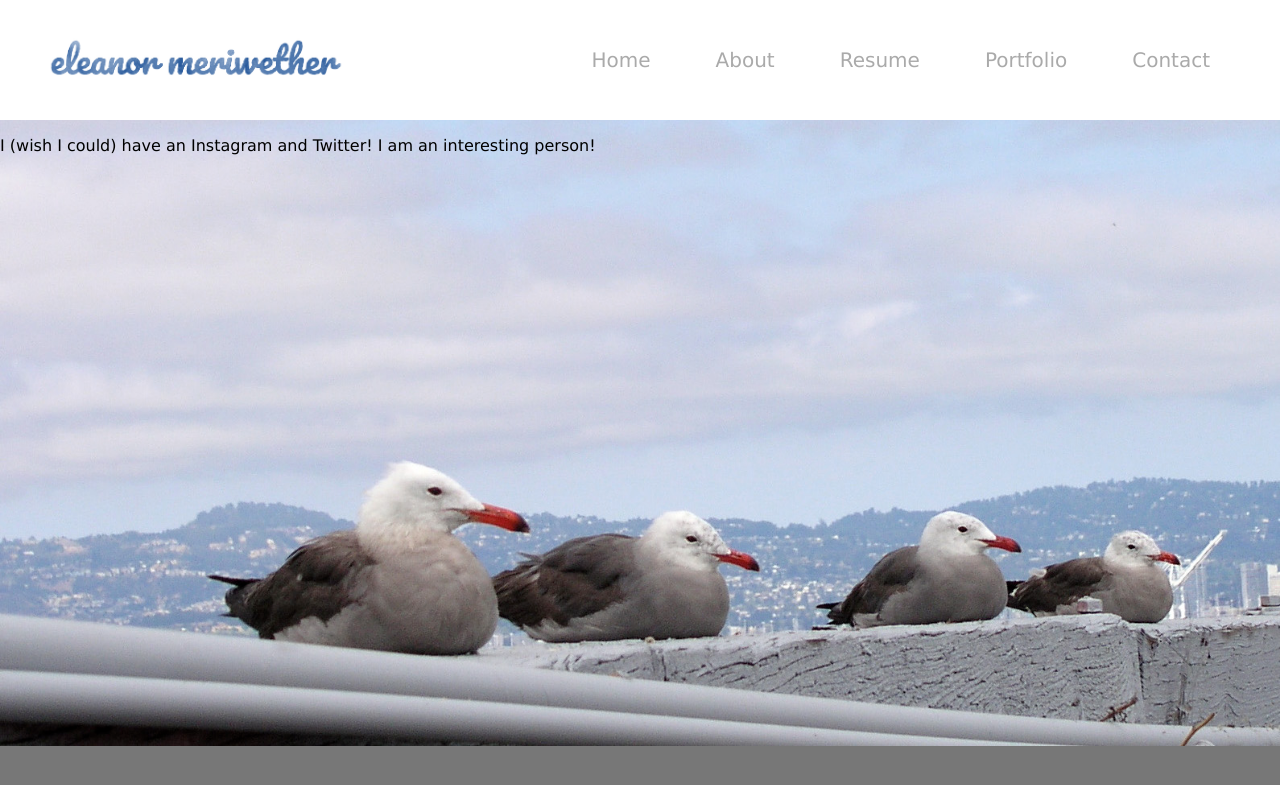
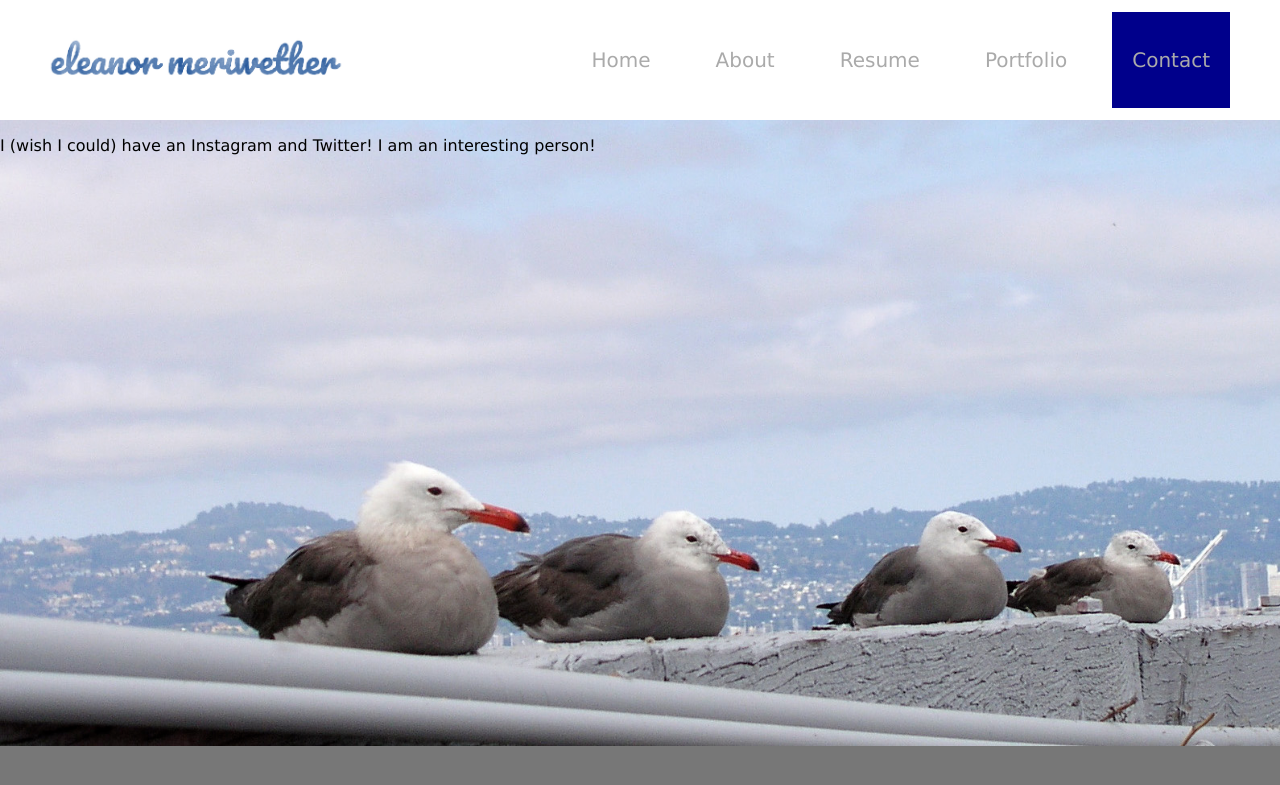
Before and after one commit to emeriwether/emeriwether.github.io, a Jekyll site: the page built from index.html, in a window 1280 px wide. Shown: the top 785 px of the page. Built offline with Jekyll 4.4.1, drawn with Linux system fonts in a browser that asks for light colours; nearby versions of some CDN libraries.

Commit message:
trying highlight current topnav

```diff
--- a/_layouts/default.html
+++ b/_layouts/default.html
@@ -7,7 +7,7 @@
    		<title>Eleanor Meriwether - User Experience Designer</title>
         <link rel="stylesheet" href="/css/styles.css" type="text/css">
         <script src="https://ajax.googleapis.com/ajax/libs/jquery/3.1.0/jquery.min.js"></script>
-        <script src="/js/scripts.js"></script>
+        <script src="../js/scripts.js"></script>
 	</head>
 
 	<body>
--- a/css/styles.css
+++ b/css/styles.css
@@ -93,7 +93,7 @@ nav {
     text-decoration:none;
 }
 
-#topNav li a.current {
+#topNav li.current {
     background-color: darkblue;
     color: white;
 }
```
